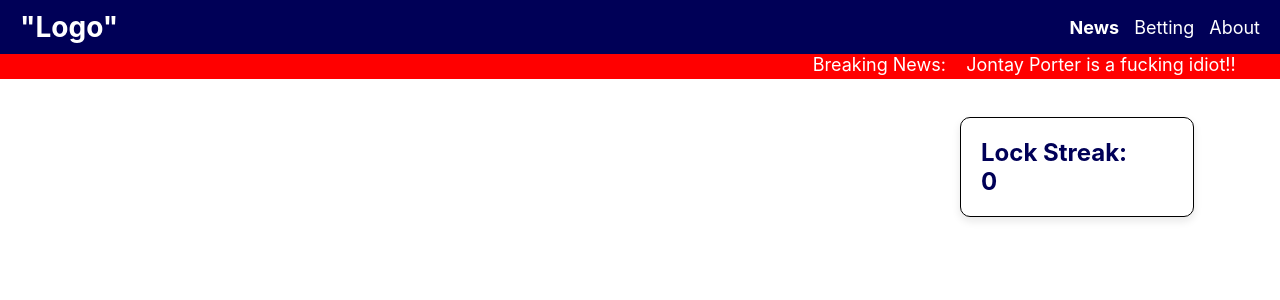
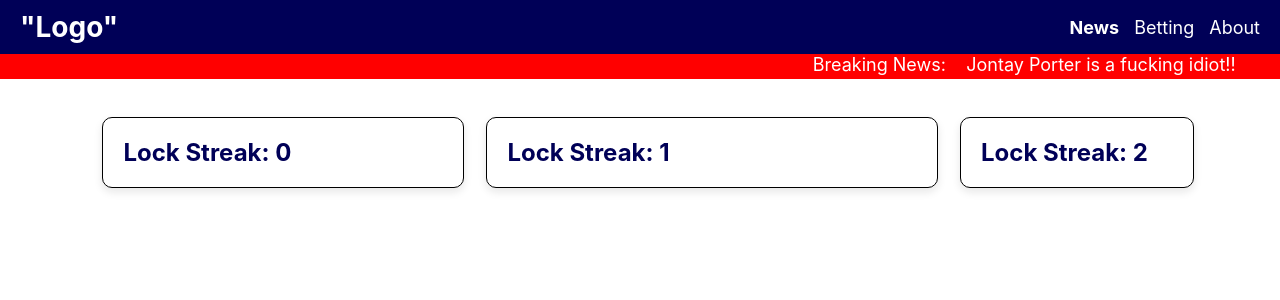
Before and after one commit to mvanhan/TheSpread, a React (Create React App) app: page / in a window 1280 px wide. Shown: the top 300 px of the page. Built offline with nearby package versions, Linux system fonts and the light colour scheme.

Commit message:
new spacing

```diff
--- a/src/pages/News.js
+++ b/src/pages/News.js
@@ -1,20 +1,24 @@
 import React from 'react';
 import './News.css';
-
 
 const News = () => {
   return (
       <div className="newsPage">
+          <div className="leftContainer">
+              <div className="locksBox">
+                  <h2>Lock Streak: 0</h2>
+              </div>
+          </div>
+          <div className="middleContainer">
+              <div className="locksBox">
+                  <h2>Lock Streak: 1</h2>
+              </div>
+          </div>
           <div className="rightContainer">
               <div className="locksBox">
-                  <h2>Lock Streak:       0</h2>
+                  <h2>Lock Streak: 2</h2>
               </div>
           </div>
-          {/* <div className="middleContainer">
-              <div className="locksBox">
-                  <h2>Lock Streak:       0</h2>
-              </div>
-          </div> */}
       </div>
   );
 }
```
